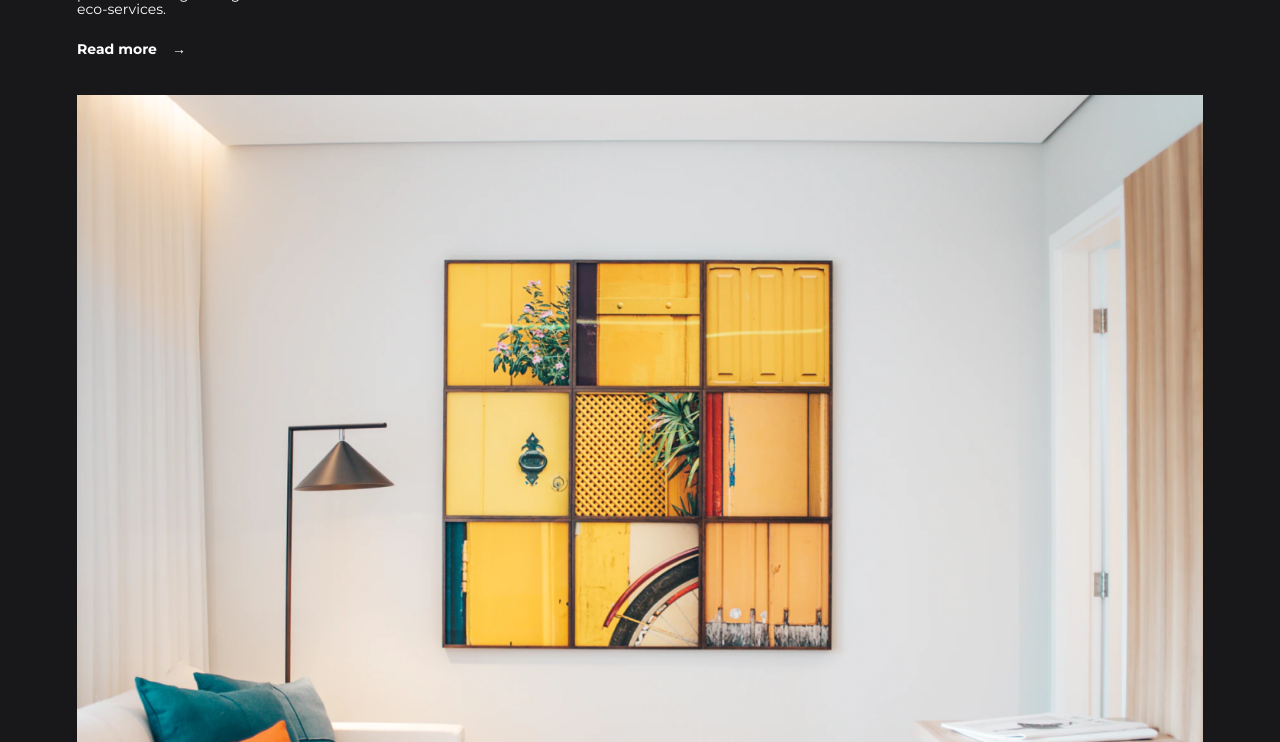
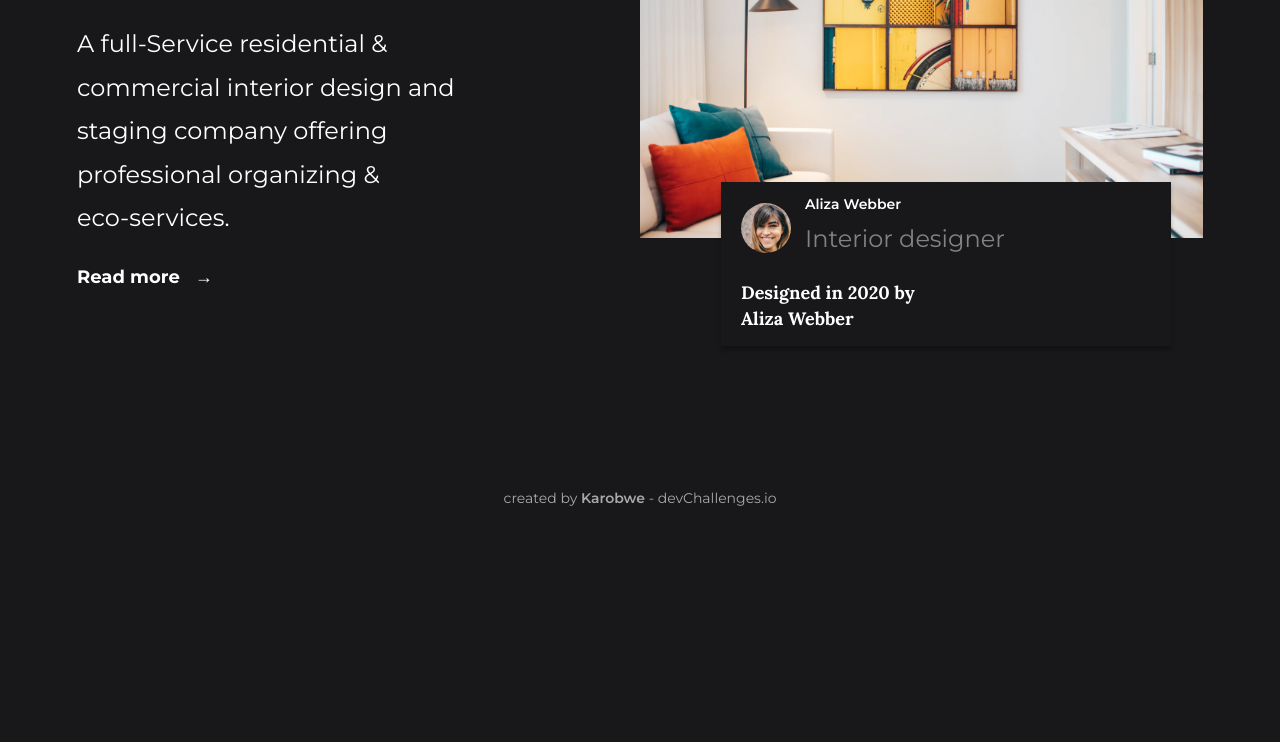
Before and after one commit to Karobwe/devchallenges-interior-consultant, a website with bundled scripts: page public/index.html in a window 1280 px wide. Shown: the part 310-1052 px from the top of the page. After the commit the page ends 840 px from the top, so only its background shows below. Built offline with nearby package versions, Linux system fonts and the light colour scheme; files whose address does not match are found by name.

Commit message:
feat: hero section desktop design

```diff
--- a/assets/styles/components/_hero.scss
+++ b/assets/styles/components/_hero.scss
@@ -1,4 +1,5 @@
 @import "../utils/variables";
+@import "../utils/mixins";
 
 .hero {
   position: relative;
@@ -7,21 +8,43 @@
   grid-template-rows: auto 1fr;
   grid-row-gap: 38px;
 
+  @include media-gte-78em {
+    grid-template-columns: 1fr 1fr;
+    grid-row-gap: initial;
+    grid-template-areas:
+    "hero-description hero-picture"
+    ". hero-testimonial";
+  }
+
   .description {
     display: grid;
     grid-template-columns: 1fr;
     grid-row-gap: 25px;
+
+    @include media-gte-78em {
+      grid-area: hero-description;
+    }
 
     h1 {
       font-family: $font-accent;
       font-size: $text-2xl;
       font-weight: $font-semibold;
       line-height: $leading-4xl;
+
+      @include media-gte-78em {
+        font-size: $text-3xl;
+        line-height: $leading-loose;
+      }
     }
 
     p {
       font-size: $text-md;
       line-height: $leading-lg;
+
+      @include media-gte-78em {
+        font-size: $text-xl;
+        line-height: $leading-3xl;
+      }
     }
 
     .more-link {
@@ -30,6 +53,11 @@
       line-height: $leading-lg;
       text-decoration: none;
       color: $white;
+
+      @include media-gte-78em {
+        font-size: $text-lg;
+        line-height: $leading-xl;
+      }
     }
 
     .more-link::after {
@@ -40,6 +68,10 @@
 
   .hero-picture {
     width: 100%;
+
+    @include media-gte-78em {
+      grid-area: hero-picture;
+    }
   }
 
   .testimonial {
@@ -50,6 +82,7 @@
     left: -1em;
     bottom: 5em;
     padding: 13px 20px;
+
     display: flex;
     flex-direction: column;
     justify-content: center;
@@ -57,6 +90,17 @@
 
     background-color: $black;
     box-shadow: $box-shadow;
+
+    @include media-gte-78em {
+      width: 410px;
+      height: 190px;
+      left: -2em;
+      bottom: 6.7em;
+    }
+
+    @include media-gte-78em {
+      grid-area: hero-testimonial;
+    }
   }
 
   .testimonial-profile {
@@ -69,6 +113,11 @@
     width: 36px;
     height: 36px;
     border-radius: 100%;
+
+    @include media-gte-78em {
+      width: 50px;
+      height: 50px;
+    }
   }
 
   .testimonial-username {
@@ -76,12 +125,27 @@
     font-size: $text-sm;
     font-weight: $font-semibold;
     line-height: $leading-sm;
+
+    @include media-gte-78em {
+      font-size: $text-md;
+      line-height: $leading-lg;
+    }
   }
 
   .testimonial-job {
     font-size: $text-xs;
     line-height: $leading-xs;
     color: $dark-grey;
+
+    @include media-gte-78em {
+      font-size: $text-sm;
+      line-height: $leading-tight;
+
+      @include media-gte-78em {
+        font-size: $text-xl;
+        line-height: $leading-3xl;
+      }
+    }
   }
 
   .testimonial-description {
--- a/assets/styles/utils/_mixins.scss
+++ b/assets/styles/utils/_mixins.scss
@@ -8,3 +8,17 @@
     @content;
   }
 }
+
+// 64em = 1024px
+@mixin media-gte-64em {
+  @media screen and (min-width: 64em) {
+    @content;
+  }
+}
+
+// Bellow 1258px (78.625em), the testimonial is shifted
+@mixin media-gte-78em {
+  @media screen and (min-width: 78.625em) {
+    @content;
+  }
+}
--- a/assets/styles/utils/_variables.scss
+++ b/assets/styles/utils/_variables.scss
@@ -39,9 +39,9 @@ $leading-lg: 1.0625em;            // 17px
 $leading-xl: 1.375em;             // 22px
 $leading-2xl: 1.4375em;           // 23px
 $leading-3xl: 1.8125em;           // 29px
-$leading-3xm: 1.9375em;           // 31px
-$leading-4xl: 2.875em;            // 46px
-$leading-relaxed: $leading-4xl;   // 46px
+$leading-4xl: 1.9375em;           // 31px
+$leading-5xl: 2.875em;            // 46px
+$leading-relaxed: $leading-5xl;   // 46px
 $leading-5xl: 3.8125em;           // 61px
 $leading-loose: $leading-5xl;     // 61px
 
```
